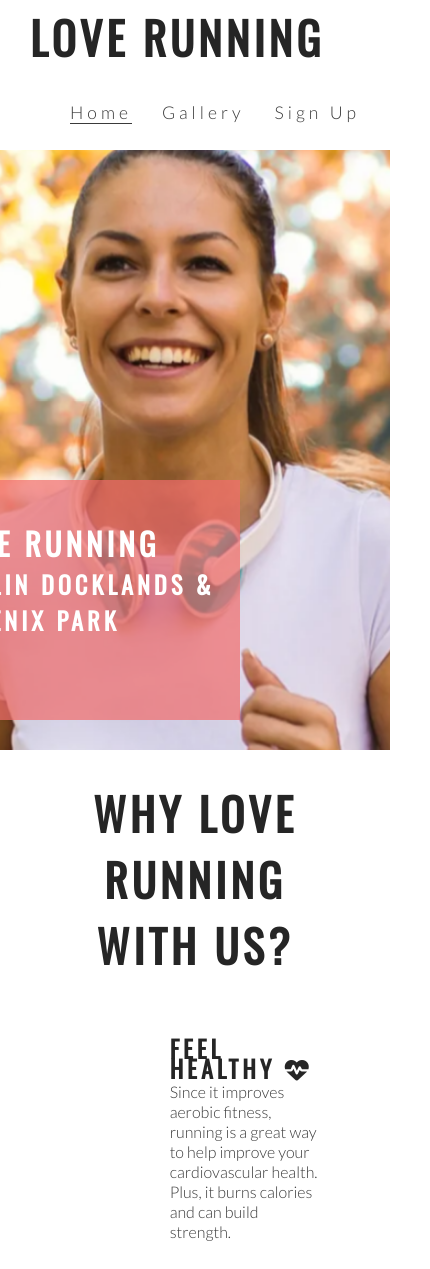
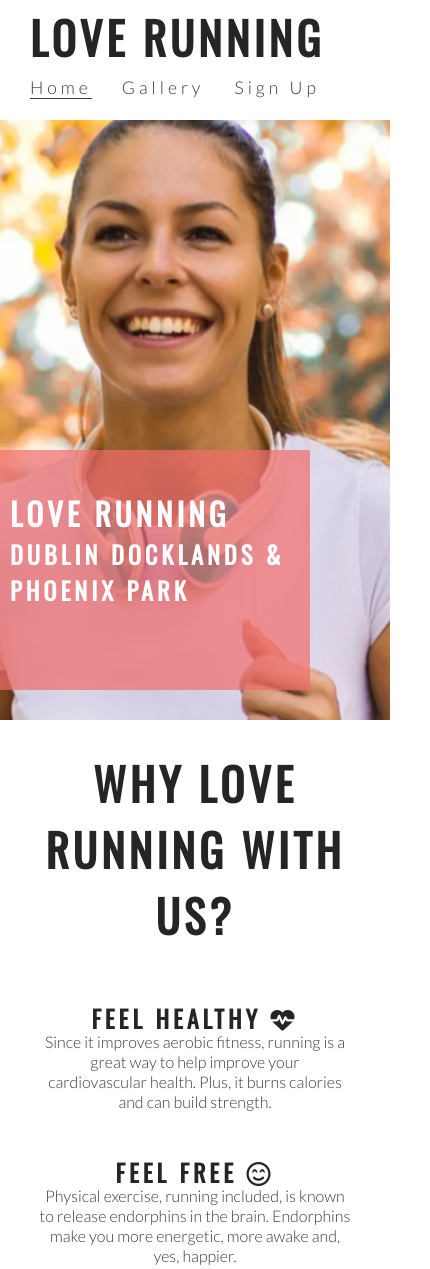
Before and after one commit to James-Fitz/love-running, a plain HTML site: page index.html in a window 390 px wide. Shown: the top 1269 px of the page, 430 px wide, since content can reach past the window. Drawn offline with nearby package versions, Linux system fonts and the light colour scheme.

Commit message:
Add styles to heading and club ethos sections for max-width 950px

```diff
--- a/assets/css/style.css
+++ b/assets/css/style.css
@@ -290,3 +290,40 @@ footer {
         display: none;
     }
 }
+
+/* for medium screen sizes from 950px wide and down */
+
+@media screen and (max-width: 950px) {
+
+    #menu {
+        clear: left;
+        float: left;
+        margin-left: 30px;
+        margin-bottom: 20px;
+        line-height: 25px;
+    }
+
+    #cover-text {
+        left: 0;
+    }
+
+    #club-ethos {
+        width: 90%;
+        height: 1200px;
+        margin: 0 auto;
+    }
+
+    .left-about-heading, .right-about-heading {
+        width: inherit;
+    }
+
+    .left-about-heading h2, .right-about-heading h2 {
+        width 100%;
+        text-align: center;
+    }
+
+    .left-about-heading p, .right-about-heading p {
+        text-align: center;
+        padding: 0px 20px;
+
+}
```
